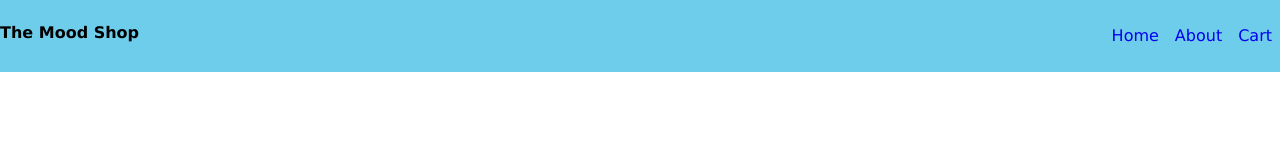
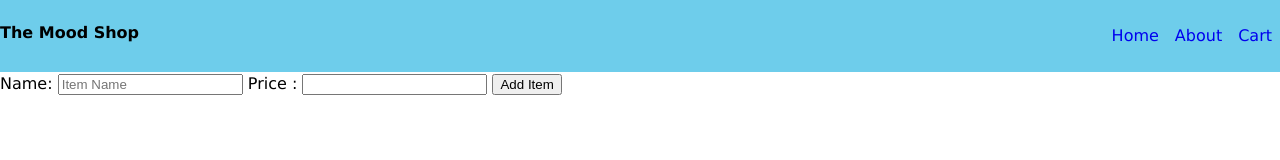
Before and after one commit to aldrinbrillante/mood-shop, a plain HTML site: page index.html in a window 1280 px wide. Drawn offline with Linux system fonts and the light colour scheme.

Commit message:
readjust trial commit

```diff
--- a/index.html
+++ b/index.html
@@ -1,20 +1,19 @@
 <!DOCTYPE html>
-<html lang="en">
-
+<html>
 <head>
-  <title>Mood SHOP</title>
+<title>Mood-Shop</title>
     <link rel='stylesheet' href='./resources/css/styles.css'>
 </head>
 
 <body>
 
-  <header class='page-header'>
+    <header class = 'page-header'>
         <h4>The Mood Shop</h4>
         <nav>
             <ul>
-          <li><a href="#">Home</a></li>
-          <li><a href="#">About</a></li>
-          <li><a href="#">Cart</a></li>
+                <li><a href= "#">Home</a></li>
+                <li><a href= "#">About</a></li>
+                <li><a href= "#">Cart</a></li>
             </ul>
         </nav>
     </header>
@@ -24,6 +23,35 @@
           Display moods here
          -->
     </main>
-  <script src='./resources/js/scripts.js' type="module">
-  </script>
+
+
+    <footer>
+        <form id="add-form">
+            <label>Name: <input id = "item-name"
+                type="text"
+                placeholder = "Item Name"></label>
+
+            <label>Price : <input id = "item-price"
+                type="number"
+                step = "0.01"></label>
+
+            <button type = "submit">Add Item</button>
+        </form>
+
+        <div id='cart-qty'>
+        <!-- cart qty here -->
+        </div>
+
+        <ul id='item-list'>
+        <!-- cart items -->
+        </ul>
+
+        <div id='cart-total'>
+        <!-- cart total -->
+        </div>
+
+    </footer>
+
+<script src='./resources/js/scripts.js' type="module"></script>
 </body>
+</html>
```
Lines whose indentation alone changed are shown as unchanged.
